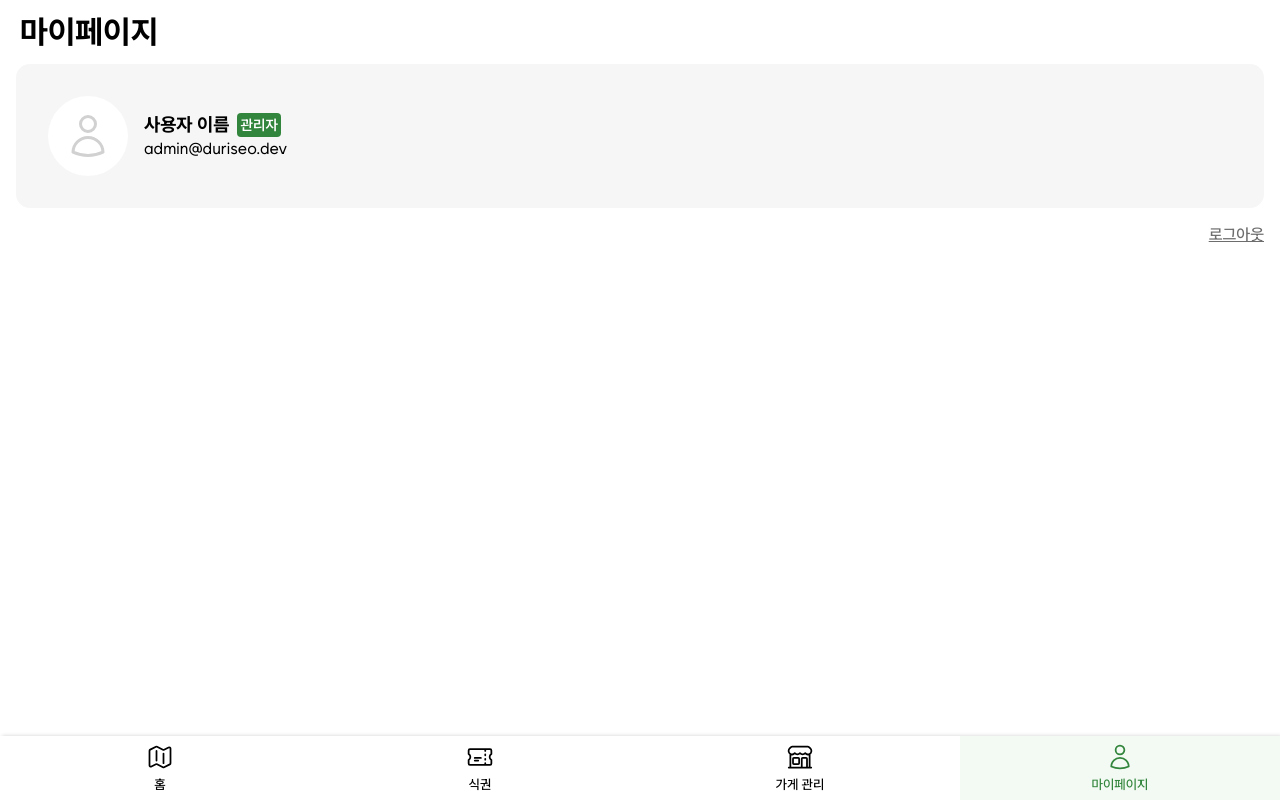
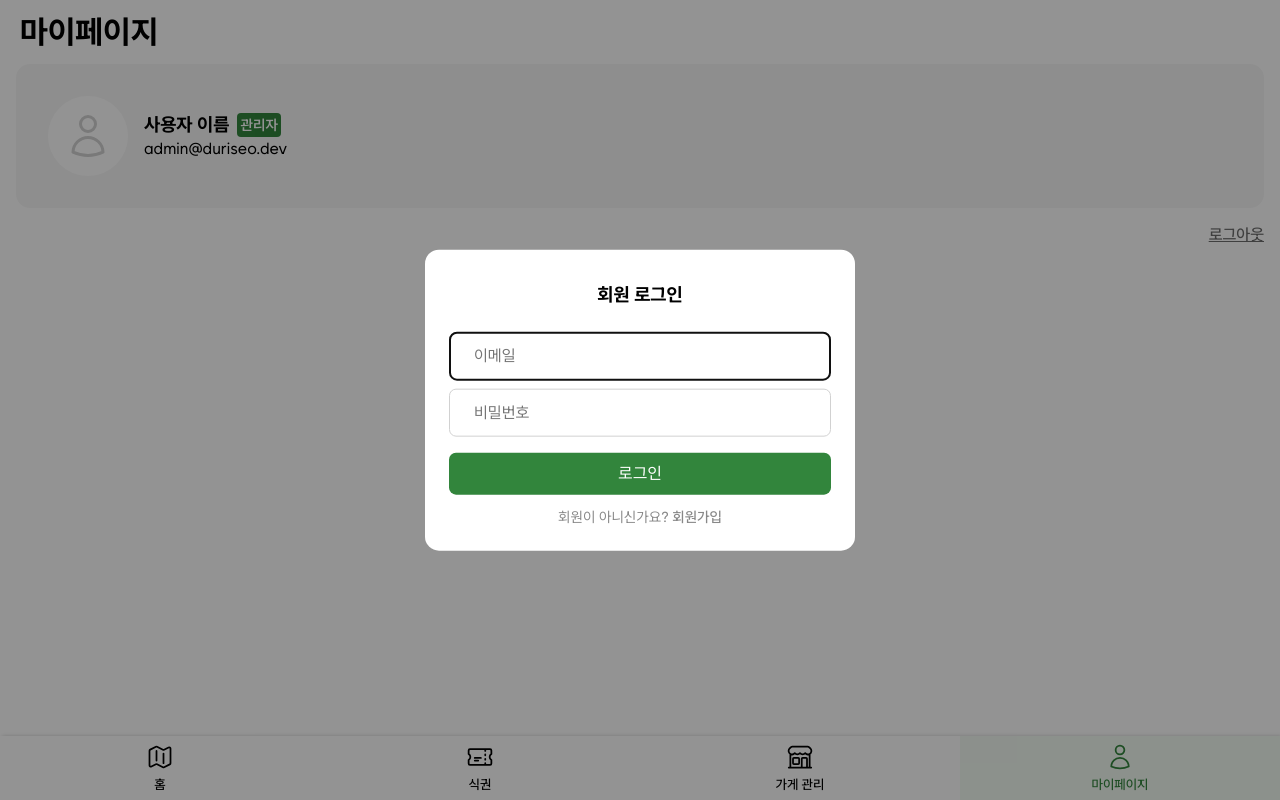
Before and after one commit to duriseo/duriseo-fe, a Next.js app: page /profile in a window 1280 px wide. Built offline with nearby package versions, Linux system fonts and the light colour scheme.

Commit message:
initial implement login modal

```diff
--- a/src/app/components/Modal.tsx
+++ b/src/app/components/Modal.tsx
@@ -30,13 +30,13 @@ ModalOverlay.displayName = "ModalOverlay";
 
 const ModalWrapper = React.forwardRef<
     React.ElementRef<typeof DialogPrimitive.Content>,
-    React.ComponentPropsWithoutRef<typeof DialogPrimitive.Content> & { fluid?: boolean }>(({ className, children, fluid, ...props }, ref) => {
+    React.ComponentPropsWithoutRef<typeof DialogPrimitive.Content>>(({ className, children, ...props }, ref) => {
         const dismissible = useDismissible();
 
         return (
             <ModalPortal>
                 <ModalOverlay />
-                <DialogPrimitive.Content ref={ref} className={[styles.wrapper, fluid ? styles.fluid : "", className].join(" ")}
+                <DialogPrimitive.Content ref={ref} className={[styles.wrapper, className].join(" ")}
                     onInteractOutside={(e) => !dismissible && e.preventDefault()}
                     onEscapeKeyDown={(e) => !dismissible && e.preventDefault()}
                     {...props}
--- a/src/app/components/drawers/MarkerDrawer.tsx
+++ b/src/app/components/drawers/MarkerDrawer.tsx
@@ -17,7 +17,6 @@ const MarkerDrawer = ({ showDrawer, setDrawer, restaurant }: Props) => {
         <>
             <VoucherConfirmationModal showModal={showModal} setModal={setModal} />
             <Drawer open={showDrawer} onOpenChange={setDrawer}>
-                <DrawerTrigger></DrawerTrigger>
                 <DrawerContent>
                     <DrawerHeader>
                         <DrawerTitle>{restaurant.name}</DrawerTitle>
--- /dev/null
+++ b/src/app/components/modals/LoginModal.tsx
@@ -0,0 +1,34 @@
+import { useRouter } from "next/navigation";
+import { Modal, ModalWrapper, ModalContent } from "../Modal";
+import styles from "@/styles/components/modals/LoginModal.module.scss";
+
+interface Props {
+    showModal: boolean;
+    setModal: (open: boolean) => void;
+}
+
+const LoginModal = ({ showModal, setModal }: Props) => {
+    const router = useRouter();
+
+    return (
+        <Modal open={showModal} onOpenChange={setModal}>
+            <ModalWrapper>
+                <ModalContent>
+                    <div className={styles.base}>
+                        <div className={styles.contentWrapper}>
+                            <h3 className={styles.title}>회원 로그인</h3>
+                            <input type="text" placeholder="이메일" />
+                            <input type="password" placeholder="비밀번호" />
+                        </div>
+                        <div className={styles.actionWrapper}>
+                            <button className={styles.submit} onClick={() => { }}>로그인</button>
+                            <p className={styles.description}>회원이 아니신가요? <span onClick={() => router.push("/sign_up")}>회원가입</span></p>
+                        </div>
+                    </div>
+                </ModalContent>
+            </ModalWrapper>
+        </Modal>
+    );
+};
+
+export default LoginModal;
--- a/src/app/components/modals/VoucherQRModal.tsx
+++ b/src/app/components/modals/VoucherQRModal.tsx
@@ -1,4 +1,3 @@
-import { CheckCircleIcon } from "@heroicons/react/24/outline";
 import { Modal, ModalWrapper, ModalContent } from "../Modal";
 import styles from "@/styles/components/modals/VoucherQRModal.module.scss";
 import { QRCodeSVG } from "qrcode.react";
--- a/src/app/profile/page.tsx
+++ b/src/app/profile/page.tsx
@@ -1,8 +1,15 @@
+"use client"
 import styles from "@/styles/pages/ProfilePage.module.scss"
 import { UserIcon } from "@heroicons/react/24/outline";
+import LoginModal from "../components/modals/LoginModal";
+import { useState } from "react";
 
 export default function ProfilePage() {
+    const [showLoginModal, setLoginModal] = useState(true);
+
     return (
+        <>
+            <LoginModal setModal={setLoginModal} showModal={showLoginModal} />
             <div className={styles.base}>
                 <div className={styles.profileWrapper}>
                     <div className={styles.avatarWrapper}>
@@ -20,5 +27,6 @@ export default function ProfilePage() {
                     <p>로그아웃</p>
                 </div>
             </div>
+        </>
     );
 };
--- a/src/app/vouchers/page.tsx
+++ b/src/app/vouchers/page.tsx
@@ -10,7 +10,7 @@ const data = [
         restaurantName: "세종대학교",
         expiresAt: "2025-05-10T00:00:00Z",
         status: "ISSUED"
-    }
+    },
 ];
 
 export default function VouchersPage() {
--- /dev/null
+++ b/src/styles/components/modals/LoginModal.module.scss
@@ -0,0 +1,65 @@
+.base {
+    display: flex;
+    flex-direction: column;
+    gap: 1rem;
+
+    .contentWrapper {
+        display: flex;
+        flex-direction: column;
+        align-items: center;
+        gap: .5rem;
+
+        .title {
+            margin: 1rem 0;
+        }
+
+        input {
+            display: inline-flex;
+            width: 100%;
+            padding: .75rem 1.5rem;
+            border: 1px solid var(--gray200);
+            border-radius: calc(var(--border-radius) / 2);
+            font-size: 1rem;
+            font-family: inherit;
+        }
+    }
+
+    .actionWrapper {
+        display: flex;
+        flex-direction: column;
+        gap: .75rem;
+
+        .submit {
+            display: inline-flex;
+            justify-content: center;
+            align-items: center;
+            padding: .6rem 1.2rem;
+            font-size: 1rem;
+            background: var(--primary600);
+            border: none;
+            border-radius: calc(var(--border-radius) / 2);
+            color: var(--white);
+            font-weight: 500;
+            cursor: pointer;
+
+            &:hover {
+                background: var(--primary700);
+            }
+        }
+
+        .description {
+            color: var(--gray400);
+            font-size: .9rem;
+            text-align: center;
+
+            span {
+                font-weight: 500;
+                cursor: pointer;
+
+                &:hover {
+                    text-decoration: underline;
+                }
+            }
+        }
+    }
+}
--- a/src/styles/components/modals/VoucherQRModal.module.scss
+++ b/src/styles/components/modals/VoucherQRModal.module.scss
@@ -9,11 +9,6 @@
         align-items: center;
         padding: 1rem;
         gap: 1rem;
-
-        .title {
-            font-size: 1.5rem;
-            font-weight: 600;
-        }
 
         .timer {
             font-size: 1.5rem;
--- a/src/styles/global.scss
+++ b/src/styles/global.scss
@@ -4,7 +4,7 @@
     --border-radius: 14px;
     --header-height: 64px;
     --bottom-navbar-height: 64px;
-    --sheet-z-index: 998;
+    --drawer-z-index: 998;
     --header-z-index: 999;
     --bottom-navbar-z-index: 999;
     --modal-z-index: 1000;
```
Lines whose indentation alone changed are shown as unchanged.
